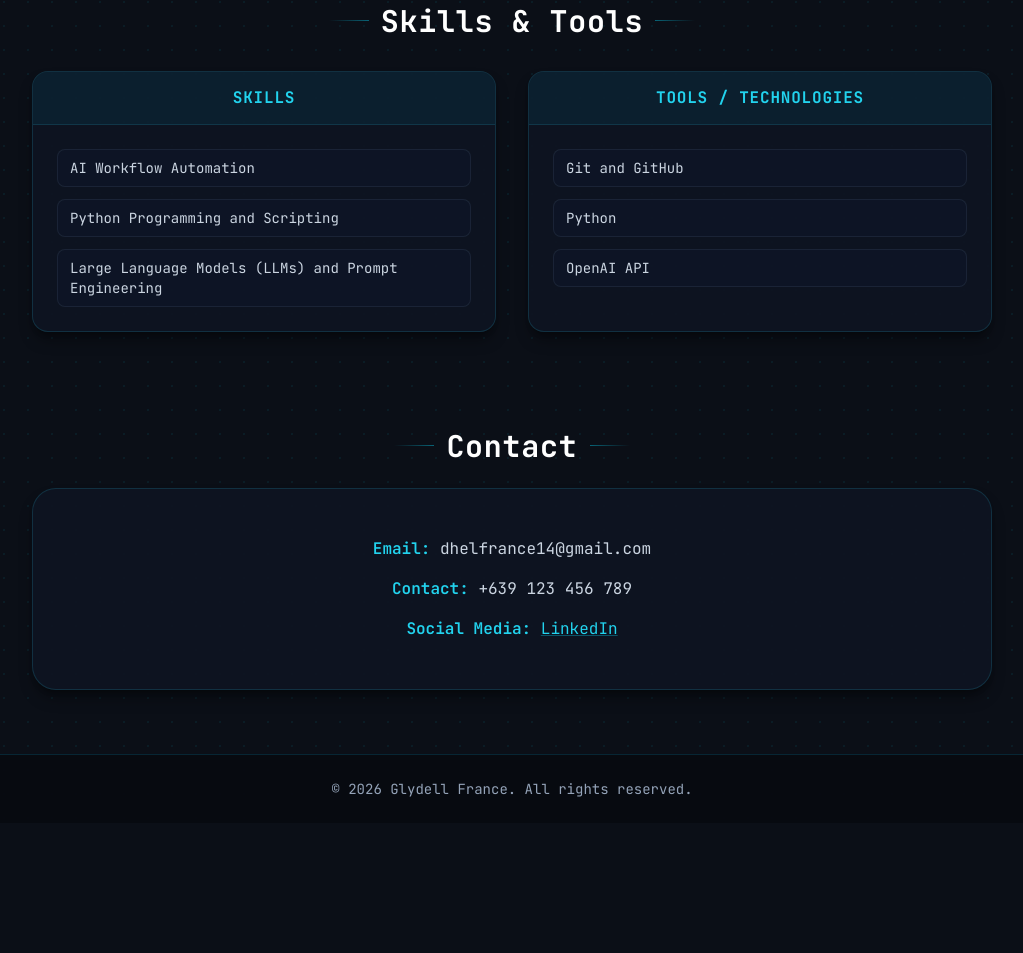
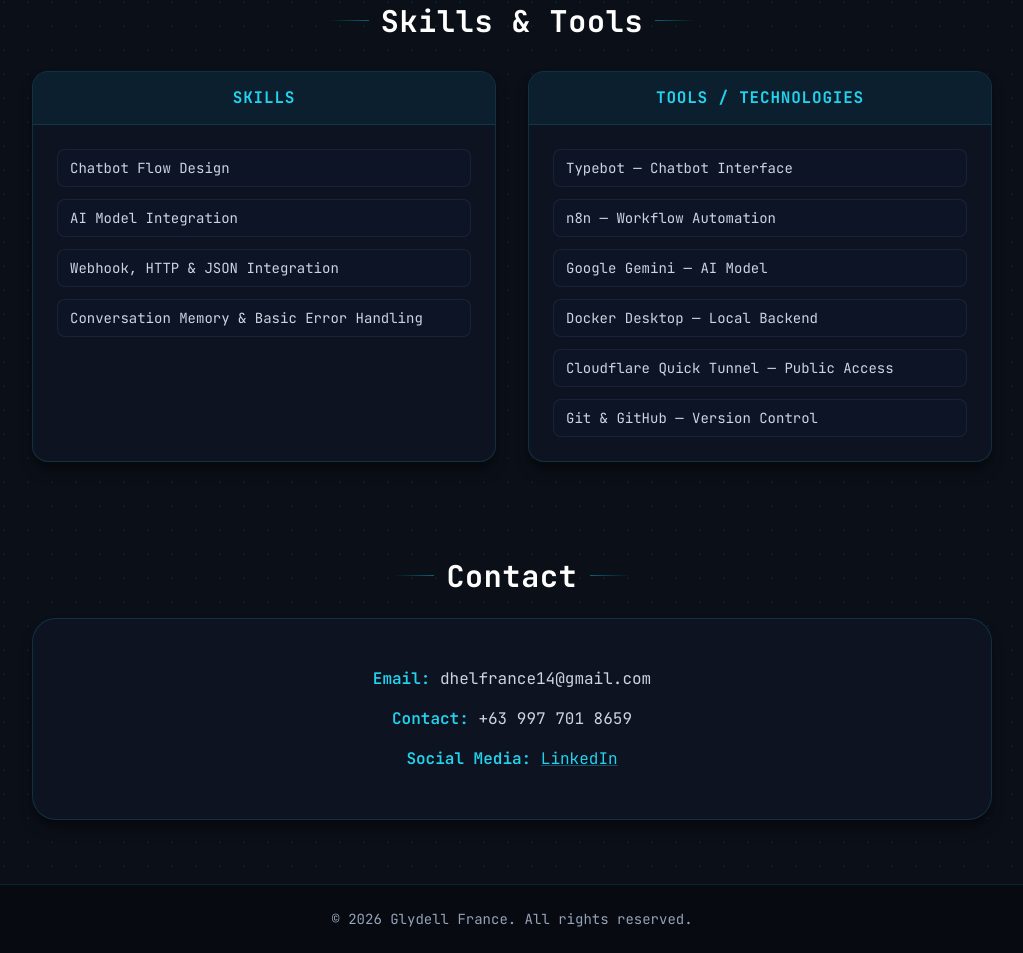
Before and after one commit to Ecnarf14/fcb_portfolio, a plain HTML site: page index.html in a window 1280 px wide. Shown: the part 1690-2643 px from the top of the page, without its empty margins (128-1151 px from the left). Before the commit the page ends 2513 px from the top, so only its background shows below. Drawn offline with nearby package versions, Linux system fonts and the light colour scheme.

Commit message:
Update AI automation skills and tools

```diff
--- a/index.html
+++ b/index.html
@@ -14,7 +14,7 @@
 
       <!-- OG Meta Tags -->
       <meta property="og:type" content="website">
-      <meta property="og:title" content="Glydell - AI Automation">
+      <meta property="og:title" content="Glydell - AI Automation Specialist">
       <meta property="og:url" content="https://ecnarf14.github.io/fcb_portfolio/">
       <meta property="og:image" content="https://ecnarf14.github.io/fcb_portfolio/profile.png">
       <meta property="og:description" content="AI automation specialist helping businesses streamline workflows, automate tasks, integrate AI tools, and improve efficiency with smart automation solutions.">
@@ -22,7 +22,7 @@
 
 
 
-    <title>Glydell - Ai Automation</title>
+    <title>Glydell - Ai Automation Specialist</title>
     <script src="https://cdn.tailwindcss.com"></script>
     <link rel="preconnect" href="https://fonts.googleapis.com">
     <link rel="preconnect" href="https://fonts.gstatic.com" crossorigin>
@@ -91,7 +91,7 @@
       <div class="max-w-6xl mx-auto px-4 sm:px-6 lg:px-8 h-16 flex items-center justify-between">
         <!-- EDIT: NAVBAR_BRAND -->
         <a href="#" class="font-mono-code font-bold text-lg tracking-wider text-cyan-400 flex items-center gap-2 hover:text-cyan-300 transition-colors">
-          <span class="inline-block w-2.5 h-2.5 bg-cyan-400 rounded-full shadow-[0_0_8px_#22d3ee]"></span> AI Automation </a>
+          <span class="inline-block w-2.5 h-2.5 bg-cyan-400 rounded-full shadow-[0_0_8px_#22d3ee]"></span> AI Automation Specialist</a>
         <!-- EDIT: NAVBAR_NAVIGATION -->
         <nav class="flex items-center gap-6 sm:gap-8 font-mono-code text-xs sm:text-sm text-slate-300">
           <a href="#about" class="hover:text-cyan-400 transition-colors">About</a>
@@ -117,7 +117,7 @@
           <!-- EDIT: YOUR_NAME_HEADING -->
           <h1 class="text-3xl sm:text-4xl lg:text-5xl font-bold tracking-tight text-white font-mono-code"> Glydell France </h1>
           <!-- EDIT: YOUR_JOB_TITLE -->
-          <h2 class="text-xl sm:text-2xl font-semibold text-cyan-400 font-mono-code tracking-wide"> AI Automation </h2>
+          <h2 class="text-xl sm:text-2xl font-semibold text-cyan-400 font-mono-code tracking-wide"> AI Automation Specialist</h2>
           <!-- EDIT: SHORT_INTRODUCTION -->
           <p class="text-slate-300 text-base sm:text-lg leading-relaxed max-w-xl mx-auto md:mx-0"> AI automation specialist helping businesses streamline workflows, automate tasks, integrate AI tools, and improve efficiency with smart automation solutions. </p>
           <!-- CTA Buttons matching wireframe (View My Projects & Contact Me) -->
@@ -252,9 +252,10 @@
             <div class="p-6">
               <!-- EDIT: SKILLS_LIST -->
               <ul class="space-y-3 font-mono-code text-sm text-slate-300">
-                <li class="py-2 px-3 rounded-lg bg-slate-900/50 border border-slate-800/80">AI Workflow Automation</li>
-                <li class="py-2 px-3 rounded-lg bg-slate-900/50 border border-slate-800/80">Python Programming and Scripting</li>
-                <li class="py-2 px-3 rounded-lg bg-slate-900/50 border border-slate-800/80">Large Language Models (LLMs) and Prompt Engineering</li>
+                <li class="py-2 px-3 rounded-lg bg-slate-900/50 border border-slate-800/80">Chatbot Flow Design</li>
+                <li class="py-2 px-3 rounded-lg bg-slate-900/50 border border-slate-800/80">AI Model Integration</li>
+                <li class="py-2 px-3 rounded-lg bg-slate-900/50 border border-slate-800/80">Webhook, HTTP & JSON Integration</li>
+                <li class="py-2 px-3 rounded-lg bg-slate-900/50 border border-slate-800/80">Conversation Memory & Basic Error Handling</li>
               </ul>
             </div>
           </div>
@@ -269,9 +270,12 @@
             <div class="p-6">
               <!-- EDIT: TOOLS_LIST -->
               <ul class="space-y-3 font-mono-code text-sm text-slate-300">
-                <li class="py-2 px-3 rounded-lg bg-slate-900/50 border border-slate-800/80">Git and GitHub</li>
-                <li class="py-2 px-3 rounded-lg bg-slate-900/50 border border-slate-800/80">Python</li>
-                <li class="py-2 px-3 rounded-lg bg-slate-900/50 border border-slate-800/80">OpenAI API</li>
+                <li class="py-2 px-3 rounded-lg bg-slate-900/50 border border-slate-800/80">Typebot — Chatbot Interface</li>
+                <li class="py-2 px-3 rounded-lg bg-slate-900/50 border border-slate-800/80">n8n — Workflow Automation</li>
+                <li class="py-2 px-3 rounded-lg bg-slate-900/50 border border-slate-800/80">Google Gemini — AI Model</li>
+                <li class="py-2 px-3 rounded-lg bg-slate-900/50 border border-slate-800/80">Docker Desktop — Local Backend</li>
+                <li class="py-2 px-3 rounded-lg bg-slate-900/50 border border-slate-800/80">Cloudflare Quick Tunnel — Public Access</li>
+                <li class="py-2 px-3 rounded-lg bg-slate-900/50 border border-slate-800/80">Git & GitHub — Version Control</li>
               </ul>
             </div>
           </div>
@@ -289,7 +293,7 @@
           </p>
           <!-- EDIT: YOUR_CONTACT_INFORMATION -->
           <p class="font-mono-code text-sm sm:text-base text-slate-300">
-            <span class="text-cyan-400 font-semibold">Contact:</span> +639 123 456 789
+            <span class="text-cyan-400 font-semibold">Contact:</span> +63 997 701 8659
           </p>
           <!-- EDIT: YOUR_SOCIAL_LINK -->
           <p class="font-mono-code text-sm sm:text-base text-slate-300">
```
